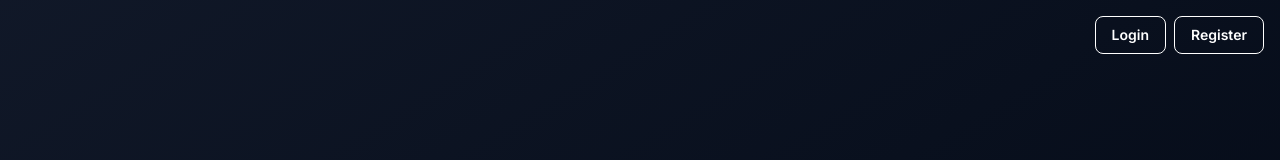
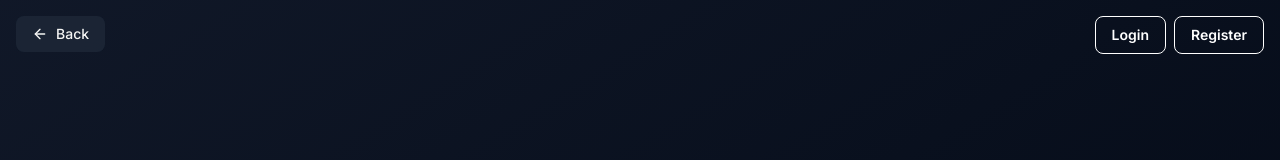
Before and after one commit to procorneliu/file-processing-app, a React (Vite) app in the folder client/: page /login in a window 1280 px wide. Shown: the top 160 px of the page. Built offline with nearby package versions, Linux system fonts and the light colour scheme.

Commit message:
back button to /app page, in header section

```diff
--- a/client/src/pages/ForgotPassword.tsx
+++ b/client/src/pages/ForgotPassword.tsx
@@ -3,6 +3,7 @@ import { useNavigate } from 'react-router-dom';
 import AuthButton from '../components/AuthButton';
 import { forgotPassword } from '../api/auth';
 import ErrorMessage from '../ui/ErrorMessage';
+import BackButton from '../ui/BackButton';
 
 function ForgotPassword() {
   const [email, setEmail] = useState('');
@@ -28,6 +29,7 @@ function ForgotPassword() {
 
   return (
     <main className="relative flex h-screen w-screen items-center justify-center bg-linear-to-br from-gray-900 to-gray-950">
+      <BackButton />
       <div className="absolute top-4 right-4 z-10">
         <AuthButton />
       </div>
--- a/client/src/pages/Login.tsx
+++ b/client/src/pages/Login.tsx
@@ -3,6 +3,7 @@ import { useNavigate } from 'react-router-dom';
 import AuthButton from '../components/AuthButton';
 import { useAuth } from '../contexts/AuthContext';
 import ErrorMessage from '../ui/ErrorMessage';
+import BackButton from '../ui/BackButton';
 
 function Login() {
   const [email, setEmail] = useState('');
@@ -29,6 +30,7 @@ function Login() {
 
   return (
     <main className="relative flex h-screen w-screen items-center justify-center bg-linear-to-br from-gray-900 to-gray-950">
+      <BackButton />
       <div className="absolute top-4 right-4 z-10">
         <AuthButton />
       </div>
--- a/client/src/pages/Register.tsx
+++ b/client/src/pages/Register.tsx
@@ -3,6 +3,7 @@ import { useNavigate } from 'react-router-dom';
 import AuthButton from '../components/AuthButton';
 import { useAuth } from '../contexts/AuthContext';
 import ErrorMessage from '../ui/ErrorMessage';
+import BackButton from '../ui/BackButton';
 
 function Register() {
   const [email, setEmail] = useState('');
@@ -36,6 +37,7 @@ function Register() {
 
   return (
     <main className="relative flex h-screen w-screen items-center justify-center bg-linear-to-br from-gray-900 to-gray-950">
+      <BackButton />
       <div className="absolute top-4 right-4 z-10">
         <AuthButton />
       </div>
--- /dev/null
+++ b/client/src/ui/BackButton.tsx
@@ -0,0 +1,23 @@
+import { useNavigate } from 'react-router-dom';
+import { LuArrowLeft } from 'react-icons/lu';
+
+type BackButtonProps = {
+  to?: string;
+  label?: string;
+};
+
+function BackButton({ to = '/app', label = 'Back' }: BackButtonProps) {
+  const navigate = useNavigate();
+
+  return (
+    <button
+      onClick={() => navigate(to)}
+      className="absolute left-4 top-4 z-10 flex items-center gap-2 rounded-lg bg-gray-800/80 px-4 py-2 text-sm font-medium text-stone-100 backdrop-blur-sm transition-colors hover:bg-gray-700/80 cursor-pointer"
+    >
+      <LuArrowLeft className="h-4 w-4" />
+      {label}
+    </button>
+  );
+}
+
+export default BackButton;
```
